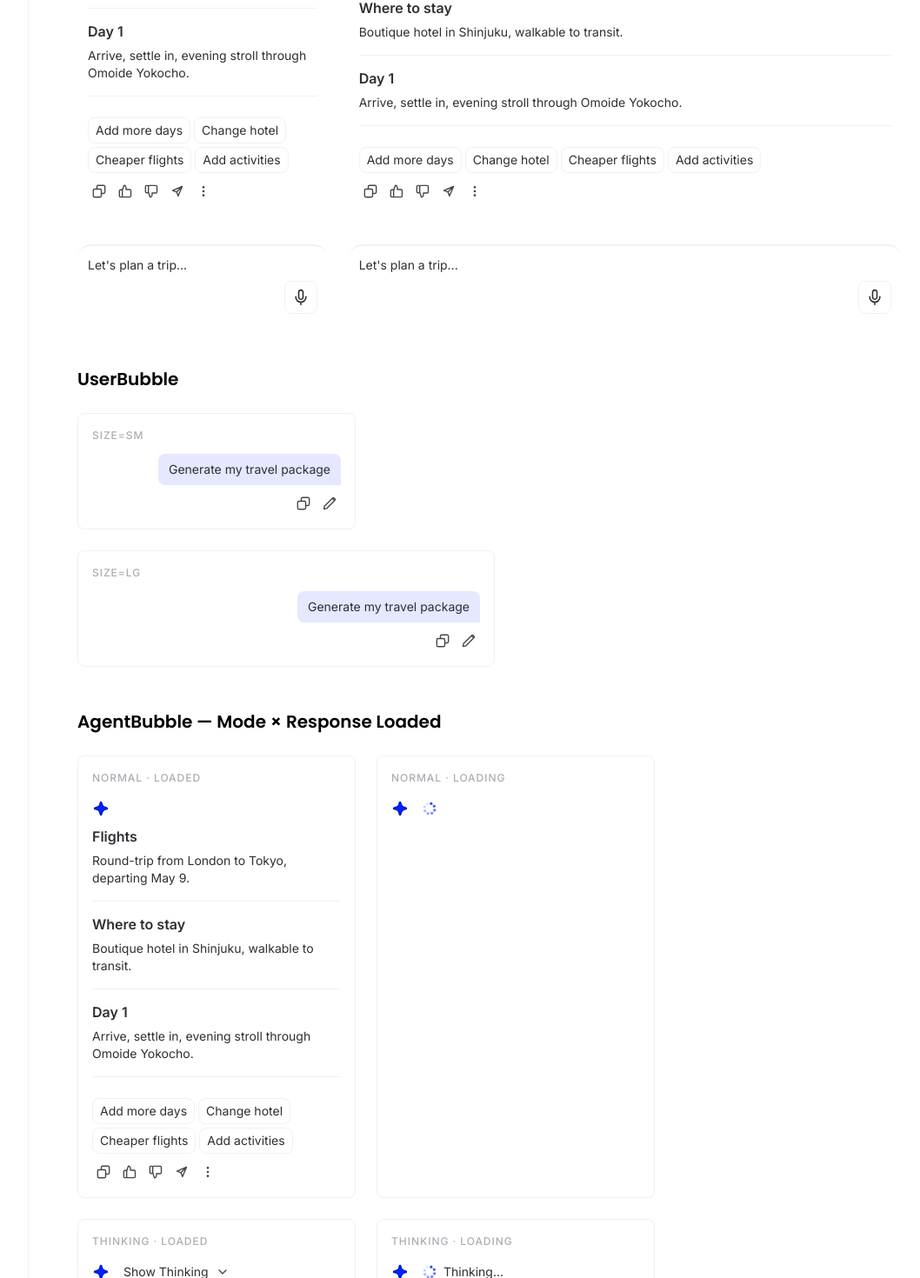
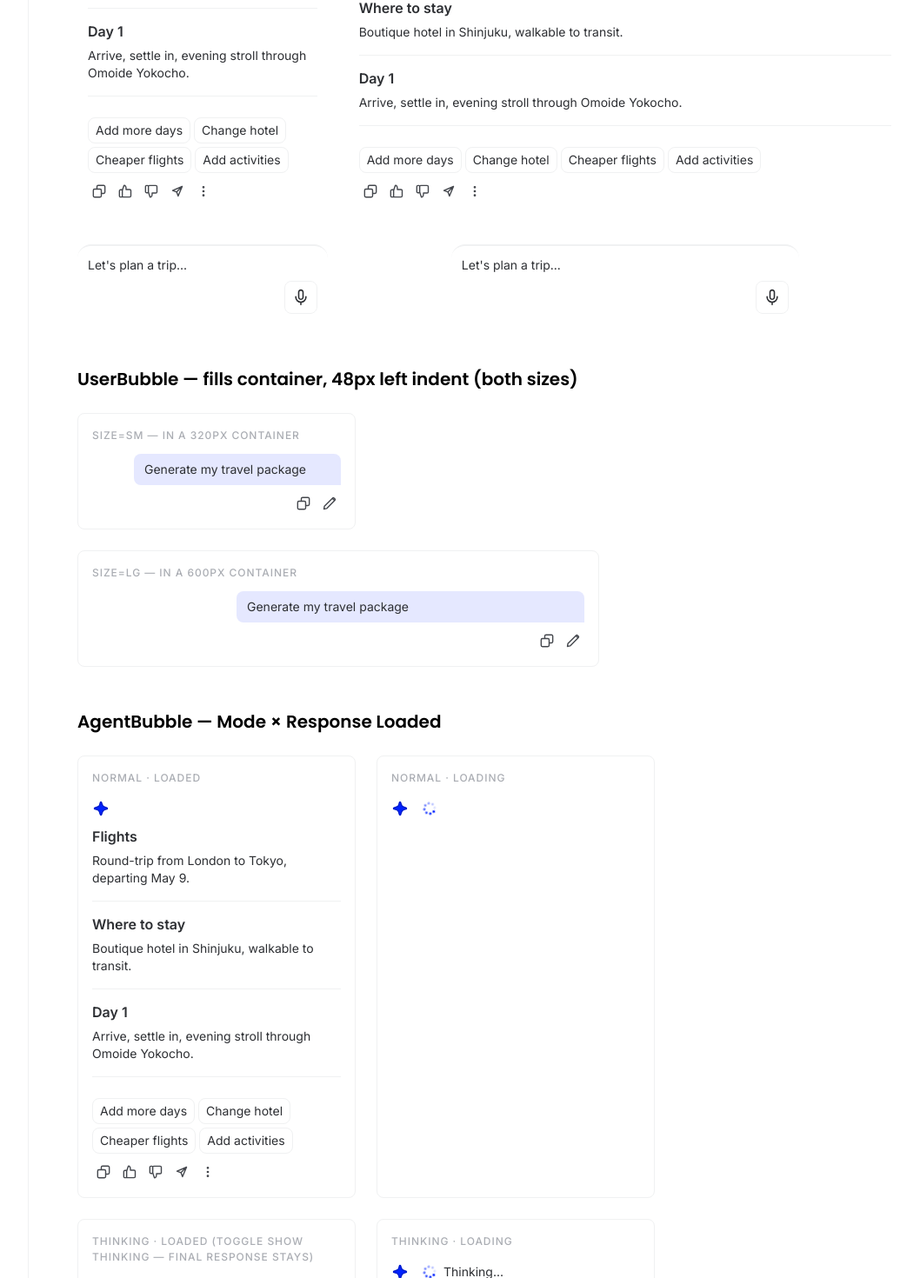
Before and after one commit to sun1771/ciel-ui, a Next.js app: page /preview/ai-chat in a window 1280 px wide. Shown: the part 1330-2800 px from the top of the page at 87% size, without its empty margins (187-1245 px from the left). Built offline with nearby package versions, Linux system fonts and the light colour scheme.

Commit message:
cleaned the AI Chat Component

```diff
--- a/app/preview/ai-chat/page.tsx
+++ b/app/preview/ai-chat/page.tsx
@@ -23,6 +23,12 @@ const SUGGESTIONS = [
   { label: 'Change hotel' },
   { label: 'Cheaper flights' },
   { label: 'Add activities' },
+]
+
+const THINKING_STEPS = [
+  { title: 'Understanding the request', content: 'User wants a Tokyo trip; inferring ~5 days, mid-range budget.' },
+  { title: 'Comparing options', content: 'Weighing Shinjuku vs Shibuya for transit access and nightlife.' },
+  { title: 'Finalising', content: 'Picked Shinjuku — best rail links for the planned day trips.' },
 ]
 
 export default function AIChatPreviewPage() {
@@ -149,16 +155,16 @@ export default function AIChatPreviewPage() {
 
       {/* User bubble */}
       <section style={sectionStyle}>
-        <h2 style={h2Style}>UserBubble</h2>
+        <h2 style={h2Style}>UserBubble — fills container, 48px left indent (both sizes)</h2>
         <div style={{ display: 'flex', flexDirection: 'column', gap: '24px' }}>
-          <div style={pieceFrame}>
-            <h3 style={h3Style}>size=sm</h3>
+          <div style={{ ...pieceFrame, maxWidth: '320px' }}>
+            <h3 style={h3Style}>size=sm — in a 320px container</h3>
             <UserBubble size="sm" onCopy={() => {}} onEdit={() => {}}>
               Generate my travel package
             </UserBubble>
           </div>
-          <div style={{ ...pieceFrame, maxWidth: '480px' }}>
-            <h3 style={h3Style}>size=lg</h3>
+          <div style={{ ...pieceFrame, maxWidth: '600px' }}>
+            <h3 style={h3Style}>size=lg — in a 600px container</h3>
             <UserBubble size="lg" onCopy={() => {}} onEdit={() => {}}>
               Generate my travel package
             </UserBubble>
@@ -179,13 +185,14 @@ export default function AIChatPreviewPage() {
             <AgentBubble responseLoaded={false} />
           </div>
           <div style={pieceFrame}>
-            <h3 style={h3Style}>thinking · loaded</h3>
+            <h3 style={h3Style}>thinking · loaded (toggle Show Thinking — final response stays)</h3>
             <AgentBubble
               mode="thinking"
               sections={SECTIONS}
               suggestions={SUGGESTIONS}
               thinkingExpanded={thinkingExpanded}
               onToggleThinking={() => setThinkingExpanded((v) => !v)}
+              thinkingContent={<ResponseContent sections={THINKING_STEPS} />}
             />
           </div>
           <div style={pieceFrame}>
@@ -225,15 +232,25 @@ export default function AIChatPreviewPage() {
         </div>
       </section>
 
+      {/* Chat input — sizes */}
+      <section style={sectionStyle}>
+        <h2 style={h2Style}>ChatInput — Size (sm 320px · lg 440px)</h2>
+        <div style={{ display: 'flex', flexWrap: 'wrap', gap: '24px', alignItems: 'flex-start' }}>
+          <div><h3 style={h3Style}>size=sm — 320px</h3><ChatInput size="sm" status="default" /></div>
+          <div><h3 style={h3Style}>size=lg — 440px</h3><ChatInput size="lg" status="default" /></div>
+        </div>
+      </section>
+
       {/* Chat input piece */}
       <section style={sectionStyle}>
-        <h2 style={h2Style}>ChatInput — Status</h2>
-        <div style={{ display: 'flex', flexDirection: 'column', gap: '24px', maxWidth: '440px' }}>
-          <div><h3 style={h3Style}>default</h3><ChatInput status="default" /></div>
-          <div><h3 style={h3Style}>selected</h3><ChatInput status="selected" /></div>
+        <h2 style={h2Style}>ChatInput — Status (size=lg)</h2>
+        <div style={{ display: 'flex', flexDirection: 'column', gap: '24px', alignItems: 'flex-start' }}>
+          <div><h3 style={h3Style}>default</h3><ChatInput size="lg" status="default" /></div>
+          <div><h3 style={h3Style}>selected</h3><ChatInput size="lg" status="selected" /></div>
           <div>
             <h3 style={h3Style}>filled — value + showTag</h3>
             <ChatInput
+              size="lg"
               value={filledValue}
               onChange={(e) => setFilledValue(e.target.value)}
               status="filled"
@@ -243,8 +260,8 @@ export default function AIChatPreviewPage() {
               onSubmit={(t) => alert(`Submitted: ${t}`)}
             />
           </div>
-          <div><h3 style={h3Style}>thinking</h3><ChatInput status="thinking" /></div>
-          <div><h3 style={h3Style}>disabled</h3><ChatInput disabled /></div>
+          <div><h3 style={h3Style}>thinking</h3><ChatInput size="lg" status="thinking" /></div>
+          <div><h3 style={h3Style}>disabled</h3><ChatInput size="lg" disabled /></div>
         </div>
       </section>
     </div>
--- a/components/layout/AIChat/AIChat.module.css
+++ b/components/layout/AIChat/AIChat.module.css
@@ -22,8 +22,16 @@
   border-bottom-left-radius: 0;
   border-bottom-right-radius: 0;
   padding: var(--ds-alias-spacing-sm);
-  width: 100%;
   box-sizing: border-box;
+}
+
+/* Size — fixed reference widths per Figma (sm 320 / lg 440). */
+.containerSm {
+  width: 320px;
+}
+
+.containerLg {
+  width: 440px;
 }
 
 /* Status — border + shadow */
@@ -225,45 +233,15 @@
   color: var(--ds-mapped-text-body);
 }
 
-/* "Show Thinking" disclosure button */
-.expander {
-  display: flex;
-  flex: 1 0 0;
-  min-width: 0;
-  align-items: center;
-  gap: var(--ds-alias-spacing-xs);
-  padding: var(--ds-alias-spacing-xxs) var(--ds-alias-spacing-xs);
-  border: none;
-  border-radius: var(--ds-alias-border-radius-lg);
-  background-color: var(--ds-mapped-surface-default);
-  font-family: var(--ds-brand-font-family-body);
-  font-weight: var(--ds-brand-font-weight-regular);
-  font-size: var(--ds-typography-body-sm-font-size);
-  line-height: var(--ds-typography-body-sm-line-height);
-  color: var(--ds-mapped-text-body);
-  cursor: pointer;
-  text-align: left;
-  outline: none;
+/* "Show Thinking" — reuses the navigation Expander (sm). Collapsed it hugs the
+   header; expanded it grows to fill the row so the revealed content fills width. */
+.showThinkingHug {
+  width: fit-content;
 }
 
-.expander:hover {
-  background-color: var(--ds-mapped-surface-action-hover-light);
-}
-
-.expander:focus-visible {
-  outline: var(--ds-alias-border-width-md) solid var(--ds-mapped-border-focus);
-  outline-offset: 2px;
-}
-
-.expanderChevron {
-  display: inline-flex;
-  flex-shrink: 0;
-  color: var(--ds-mapped-icon-default);
-  transition: transform 150ms ease;
-}
-
-.expanderChevronOpen {
-  transform: rotate(180deg);
+.showThinkingFill {
+  flex: 1 1 0;
+  min-width: 0;
 }
 
 /* ════════════════════════════════════════════
@@ -286,10 +264,13 @@
   width: 100%;
 }
 
+
 /* ════════════════════════════════════════════
    .AI Chat Piece / User Bubble  (node 2132:1446)
    ════════════════════════════════════════════ */
 
+/* User bubble fills the container with a 48px (spacing/xxl) left indent so the
+   message is offset from the left edge. Applies to both sm and lg sizes. */
 .userBubble {
   display: flex;
   flex-direction: column;
@@ -297,12 +278,15 @@
   justify-content: center;
   gap: var(--ds-alias-spacing-xs);
   width: 100%;
+  box-sizing: border-box;
+  padding-left: var(--ds-alias-spacing-xxl);
 }
 
-/* Speech bubble — rounded on three corners (flat bottom-right) */
+/* Speech bubble — fills the padded width, rounded on three corners (flat BR) */
 .userBubbleBox {
   display: flex;
   align-items: center;
+  width: 100%;
   padding: var(--ds-alias-spacing-xs) var(--ds-alias-spacing-sm);
   background-color: var(--ds-mapped-surface-action-hover-light);
   border-top-left-radius: var(--ds-alias-border-radius-lg);
@@ -313,13 +297,9 @@
   box-sizing: border-box;
 }
 
-/* sm / lg reference widths from Figma (264 / 440px bubble) */
-.userBubbleBoxSm {
-  max-width: 264px;
-}
-
+/* lg caps at 400px so it doesn't span end-to-end in the wide (708px) panel. */
 .userBubbleBoxLg {
-  max-width: 440px;
+  max-width: 400px;
 }
 
 .userBubbleText {
@@ -423,3 +403,11 @@
   width: 100%;
   overflow-y: auto;
 }
+
+/* Embedded chat input fills the panel width but caps at 400px so it doesn't
+   span end-to-end in the wide (708px) panel. Defined after .containerSm/.containerLg
+   so it wins on equal specificity. */
+.containerFluid {
+  width: 100%;
+  max-width: 400px;
+}
--- a/components/layout/AIChat/AIChat.tsx
+++ b/components/layout/AIChat/AIChat.tsx
@@ -104,6 +104,7 @@ export const AIChat = React.forwardRef<HTMLDivElement, AIChatProps>(
         </div>
 
         <ChatInput
+          className={styles.containerFluid}
           status={inputStatus}
           disabled={inputDisabled}
           value={inputValue}
--- a/components/layout/AIChat/AgentBubble.tsx
+++ b/components/layout/AIChat/AgentBubble.tsx
@@ -24,6 +24,10 @@ import styles from './AIChat.module.css'
  * When `responseLoaded` is false, only the AgentResponseMode header renders
  * (sparkle, plus a loader / "Thinking…" in thinking mode).
  *
+ * In thinking mode the final response is ALWAYS shown once loaded; the
+ * "Show Thinking" disclosure only reveals the separate `thinkingContent`
+ * (the model's train of thought) — it never hides the final result.
+ *
  * @see design-system/figma.md → AI Chat
  */
 export const AgentBubble = React.forwardRef<HTMLDivElement, AgentBubbleProps>(
@@ -33,6 +37,7 @@ export const AgentBubble = React.forwardRef<HTMLDivElement, AgentBubbleProps>(
       responseLoaded = true,
       thinkingExpanded = false,
       onToggleThinking,
+      thinkingContent,
       sections,
       children,
       suggestions,
@@ -48,19 +53,21 @@ export const AgentBubble = React.forwardRef<HTMLDivElement, AgentBubbleProps>(
     ref,
   ) => {
     const thinking = mode === 'thinking'
-    // In thinking mode, response content is only shown once expanded.
-    const showContent = responseLoaded && (!thinking || thinkingExpanded)
 
     return (
       <div ref={ref} className={cn(styles.agentBubble, className)} {...props}>
+        {/* The "Show Thinking" disclosure (with the train of thought as its
+            content) lives inside AgentResponseMode. The final response below
+            always stays visible — expanding only reveals the reasoning. */}
         <AgentResponseMode
           thinkingMode={thinking}
           status={responseLoaded ? 'loaded' : 'loading'}
           thinkingExpanded={thinkingExpanded}
           onToggleThinking={onToggleThinking}
+          thinkingContent={thinkingContent}
         />
 
-        {showContent && (
+        {responseLoaded && (
           <div className={styles.agentContentArea}>
             <ResponseContent sections={sections}>{children}</ResponseContent>
             {suggestions && suggestions.length > 0 && (
--- a/components/layout/AIChat/AgentResponseMode.tsx
+++ b/components/layout/AIChat/AgentResponseMode.tsx
@@ -2,9 +2,10 @@
 
 import React from 'react'
 import { cn } from '@/lib/utils'
-import { TripOnChatIcon, ChevronDown } from '@/icons'
+import { TripOnChatIcon } from '@/icons'
 import { Separator } from '@/components/primitives/Separator'
 import { Loader } from '@/components/feedback/Loader'
+import { Expander } from '@/components/navigation/Expander'
 import type { AgentResponseModeProps } from './types'
 import styles from './AIChat.module.css'
 
@@ -12,6 +13,11 @@ import styles from './AIChat.module.css'
  * AgentResponseMode — `.Agent Response Mode` (Figma node 2078:3215).
  * The agent identity row: the TripOn sparkle icon, plus — in thinking mode — a
  * "Show Thinking" disclosure (loaded) or a "Thinking…" loading status (loading).
+ *
+ * The disclosure reuses the navigation `Expander` (size="sm"); its children are
+ * the model's train of thought (`thinkingContent`). Collapsed, the Expander hugs
+ * its header; expanded, it grows to fill the row so the revealed content fills
+ * the width.
  *
  * Figma variants → props:
  *   Thinking Mode=False/True → `thinkingMode`
@@ -26,6 +32,7 @@ export const AgentResponseMode = React.forwardRef<HTMLDivElement, AgentResponseM
       status = 'loaded',
       thinkingExpanded = false,
       onToggleThinking,
+      thinkingContent,
       className,
       ...props
     },
@@ -56,23 +63,15 @@ export const AgentResponseMode = React.forwardRef<HTMLDivElement, AgentResponseM
           )}
 
           {thinkingMode && !isLoading && (
-            <button
-              type="button"
-              className={styles.expander}
-              aria-expanded={thinkingExpanded}
-              onClick={onToggleThinking}
+            <Expander
+              label="Show Thinking"
+              size="sm"
+              isExpanded={thinkingExpanded}
+              onToggle={onToggleThinking}
+              className={thinkingExpanded ? styles.showThinkingFill : styles.showThinkingHug}
             >
-              {thinkingExpanded ? 'Hide Thinking' : 'Show Thinking'}
-              <span
-                className={cn(
-                  styles.expanderChevron,
-                  thinkingExpanded && styles.expanderChevronOpen,
-                )}
-                aria-hidden="true"
-              >
-                <ChevronDown size={16} />
-              </span>
-            </button>
+              {thinkingContent}
+            </Expander>
           )}
         </div>
 
--- a/components/layout/AIChat/ChatInput.tsx
+++ b/components/layout/AIChat/ChatInput.tsx
@@ -71,6 +71,8 @@ export const ChatInput = React.forwardRef<HTMLDivElement, ChatInputProps>(
             ? styles.statusThinking
             : styles.statusDefault
 
+    const sizeClass = size === 'lg' ? styles.containerLg : styles.containerSm
+
     const buttonIcon = isThinking ? (
       <Pause size={20} />
     ) : isFilled ? (
@@ -86,7 +88,7 @@ export const ChatInput = React.forwardRef<HTMLDivElement, ChatInputProps>(
         : 'Voice input'
 
     return (
-      <div ref={ref} className={cn(styles.container, statusClass, className)} {...props}>
+      <div ref={ref} className={cn(styles.container, sizeClass, statusClass, className)} {...props}>
         <div className={styles.chatField}>
           <textarea
             rows={1}
--- a/components/layout/AIChat/UserBubble.tsx
+++ b/components/layout/AIChat/UserBubble.tsx
@@ -13,20 +13,17 @@ import styles from './AIChat.module.css'
  * corner) with a Copy / Edit action bar below. Each action is a reused
  * ButtonIcon (transparent, sm).
  *
- * Figma "Size" property → `size` ('sm' | 'lg', bubble max-width 264 / 440px).
+ * Both Figma "Size" values fill their container, with a 48px (spacing/xxl) left
+ * indent so the message is offset from the left edge. `lg` additionally caps the
+ * bubble at 400px so it doesn't span end-to-end in the wide (708px) panel.
  *
  * @see design-system/figma.md → AI Chat
  */
 export const UserBubble = React.forwardRef<HTMLDivElement, UserBubbleProps>(
   ({ size = 'sm', children, showActions = true, onCopy, onEdit, className, ...props }, ref) => {
     return (
-      <div ref={ref} className={cn(styles.userBubble, className)} {...props}>
-        <div
-          className={cn(
-            styles.userBubbleBox,
-            size === 'lg' ? styles.userBubbleBoxLg : styles.userBubbleBoxSm,
-          )}
-        >
+      <div ref={ref} data-size={size} className={cn(styles.userBubble, className)} {...props}>
+        <div className={cn(styles.userBubbleBox, size === 'lg' && styles.userBubbleBoxLg)}>
           <p className={styles.userBubbleText}>{children}</p>
         </div>
 
```
Also changed, not shown: components/layout/AIChat/types.ts (+10 -2 lines).
